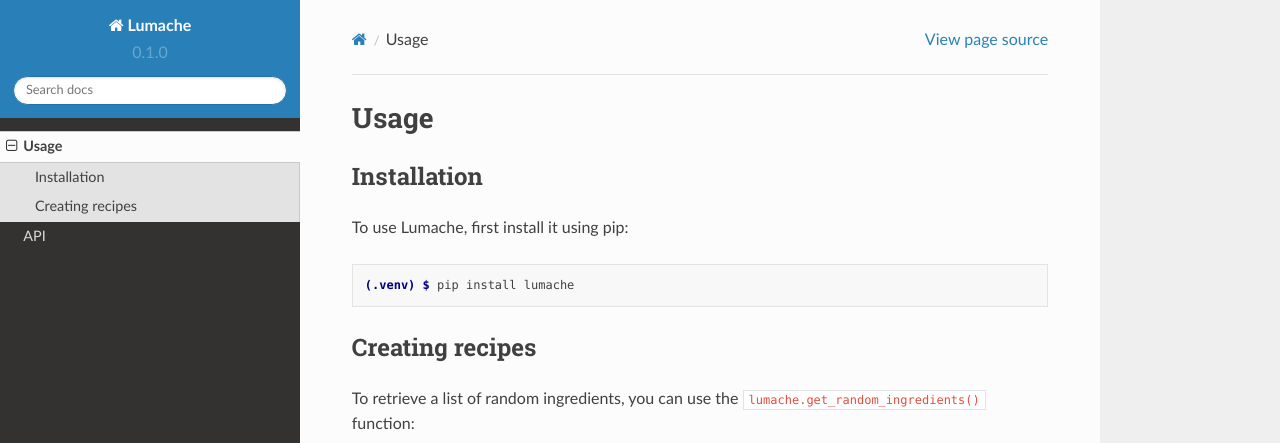
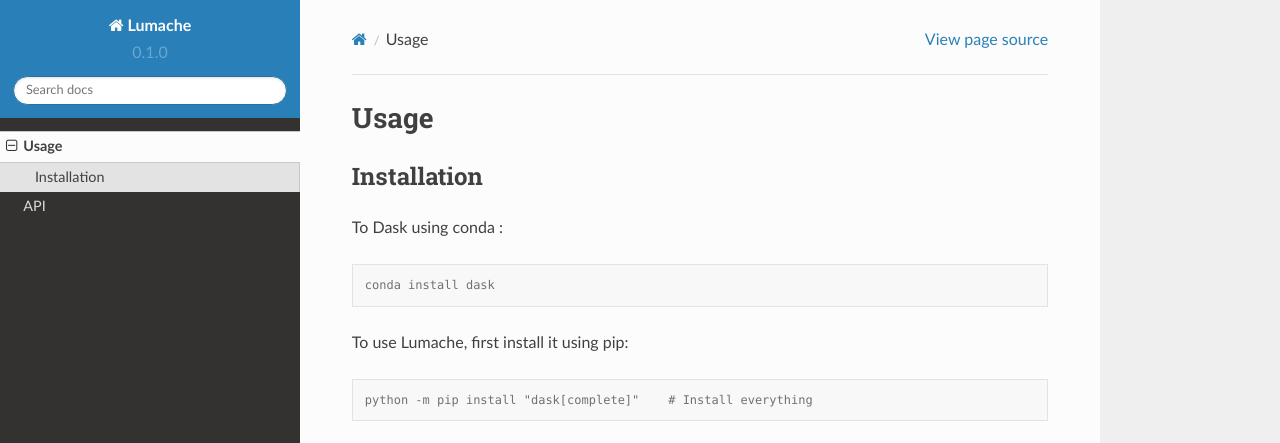
Before and after one commit to josephjohnjj/distributed_data_analytics, a Sphinx documentation site: the page built from docs/source/usage.rst, in a window 1280 px wide and 1095 px high. Shown: the top 443 px of the window. Built offline with Sphinx 7.4.7 and the Read the Docs theme 2.0.0, drawn with Linux system fonts in a browser that asks for light colours; some of the changed text lies outside the part shown.

Commit message:
Update usage.rst

```diff
--- a/docs/source/usage.rst
+++ b/docs/source/usage.rst
@@ -6,28 +6,14 @@
 Installation
 ------------
 
+To Dask using conda :
+
+.. code-block:: console
+
+   conda install dask
+
 To use Lumache, first install it using pip:
 
 .. code-block:: console
 
-   (.venv) $ pip install lumache
-
-Creating recipes
-----------------
-
-To retrieve a list of random ingredients,
-you can use the ``lumache.get_random_ingredients()`` function:
-
-.. autofunction:: lumache.get_random_ingredients
-
-The ``kind`` parameter should be either ``"meat"``, ``"fish"``,
-or ``"veggies"``. Otherwise, :py:func:`lumache.get_random_ingredients`
-will raise an exception.
-
-.. autoexception:: lumache.InvalidKindError
-
-For example:
-
->>> import lumache
->>> lumache.get_random_ingredients()
-['shells', 'gorgonzola', 'parsley']
+   python -m pip install "dask[complete]"    # Install everything
```
